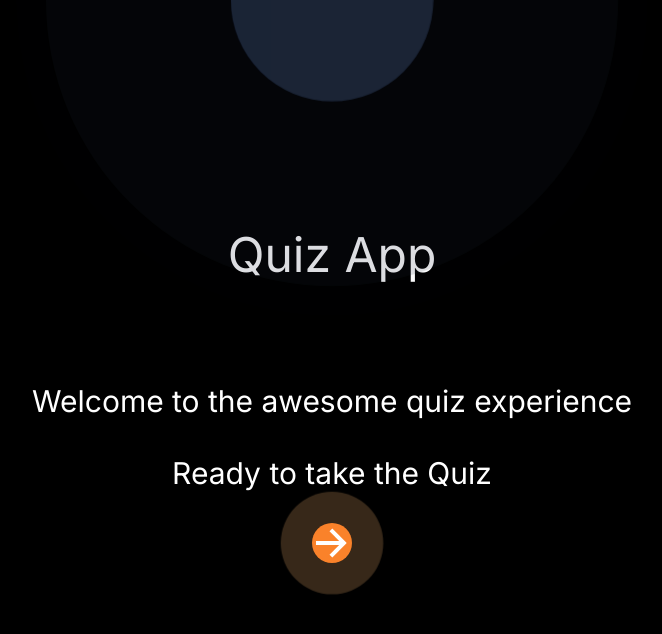
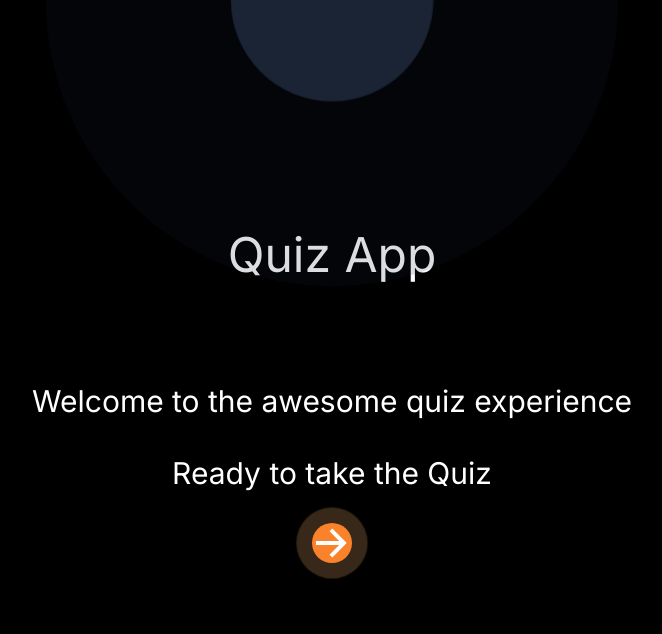
Before and after one commit to Navaneeth210805/quizapp, a Next.js app: page / in a window 1280 px wide. Shown: the top 634 px of the page, without its empty margins (308-970 px from the left). Built offline with nearby package versions, Linux system fonts and the light colour scheme.

Commit message:
Update globals.css

```diff
--- a/src/app/globals.css
+++ b/src/app/globals.css
@@ -15,7 +15,7 @@ body {
       opacity: 1;
     }
     100% {
-      transform: scale(3);
+      transform: scale(2);
       opacity: 0;
     }
   }
```
